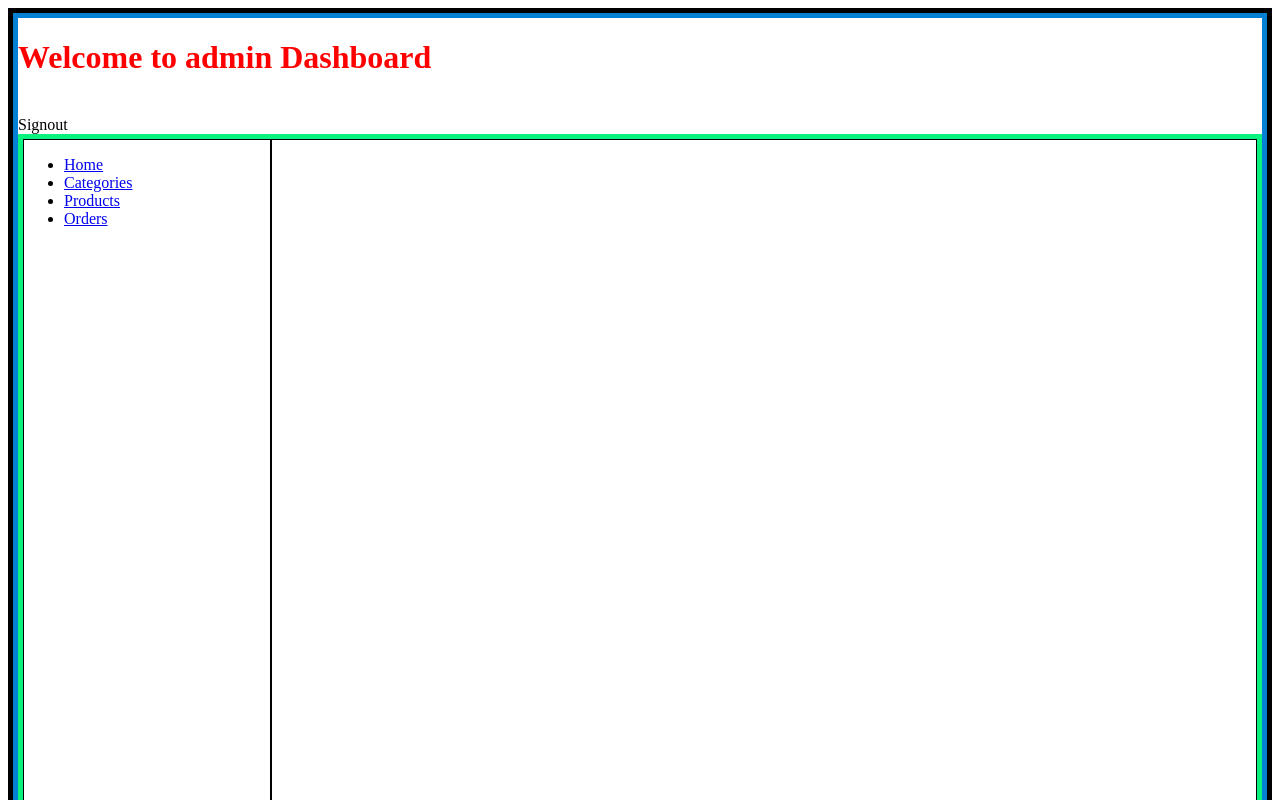
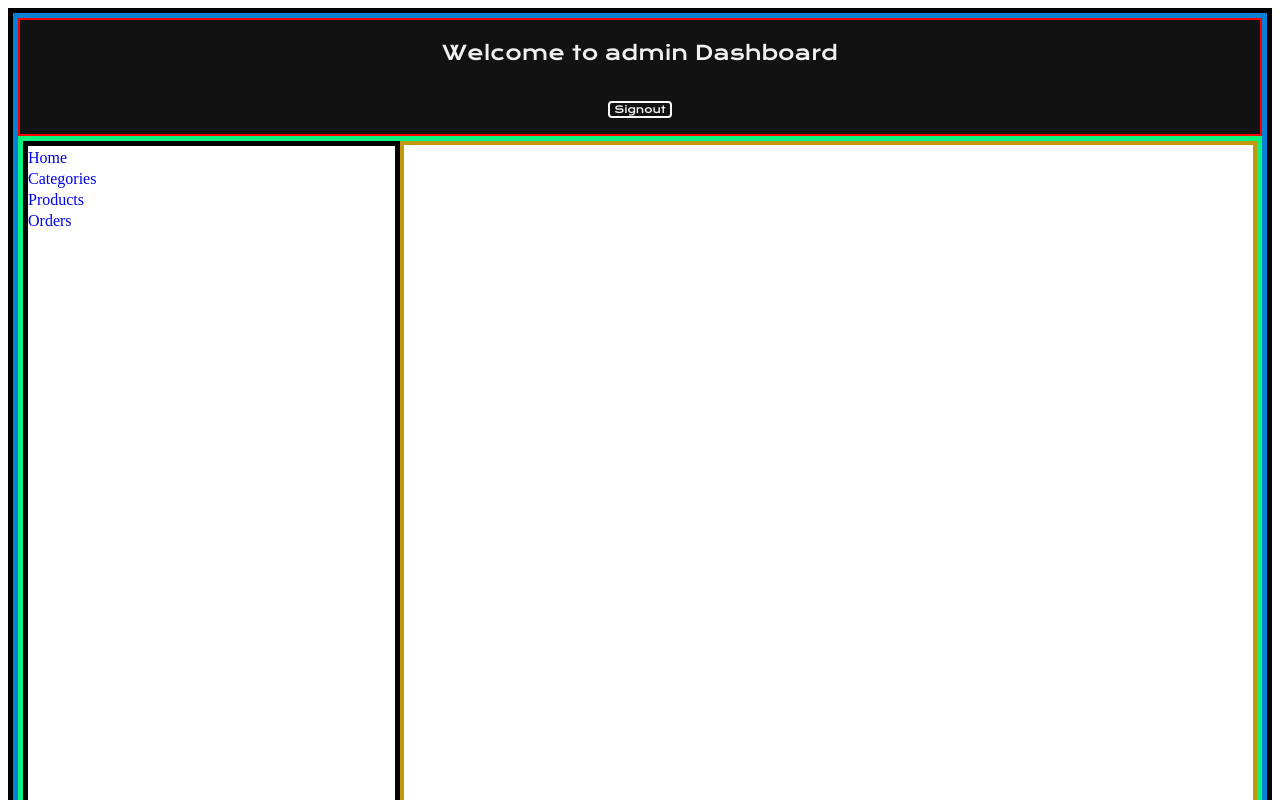
Before and after one commit to harryconcoblanejo/ecommerce-MERN-, a React app in the folder Fend/: page / in a window 1280 px wide. Shown: the top 800 px of the page. Built offline with nearby package versions, Linux system fonts and the light colour scheme; sample sign-in values are in the browser's storage.

Commit message:
18/10/21

```diff
--- a/Fend/src/components/category/index..tsx
+++ b/Fend/src/components/category/index..tsx
@@ -1,6 +1,6 @@
 import axios from '../../helpers/axios';
 import React, { useEffect, useState } from 'react';
-import { Button, Modal } from 'react-bootstrap';
+
 import { useDispatch, useSelector } from 'react-redux';
 import { addCategory, getAllCategory } from '../../redux/actions';
 import { RootState } from '../../redux/reducers';
@@ -17,7 +17,7 @@ const Category = () => {
   const [parentCategoryId, setparentCategoryId] = useState('');
   const [categoryImage, setCategoryImage] = useState('');
 
-  const [update, setUpdate] = useState(0);
+  const [update, setUpdate] = useState(1);
 
   const dispatch = useDispatch();
   useEffect(() => {
@@ -64,8 +64,8 @@ const Category = () => {
     form.append('parentId', parentCategoryId);
     form.append('categoryImage', categoryImage);
 
+    dispatch(addCategory(form));
     setUpdate(update + 1);
-    dispatch(addCategory(form));
   };
   return (
     <Layout sidebar>
--- a/Fend/src/components/header/Header.tsx
+++ b/Fend/src/components/header/Header.tsx
@@ -15,10 +15,6 @@ const Header = () => {
   const renderLoggedInLinks = () => {
     return (
       <div>
-        {/* <NavLink to="signin">Signin</NavLink>
-        <br />
-        <NavLink to="signup">Signup</NavLink> */}
-        <br />
         <span onClick={logout}>Signout</span>
       </div>
     );
@@ -34,9 +30,16 @@ const Header = () => {
     );
   };
   return (
-    <div>
-      <h1>Welcome to admin Dashboard</h1>
-      {auth.authenticate ? renderLoggedInLinks() : renderNonLoggedInLinks()}
+    <div className="header">
+      <p className="headerTitle">Welcome to admin Dashboard</p>
+      <p>
+        {' '}
+        {auth.authenticate ? (
+          <div className="signout">{renderLoggedInLinks()}</div>
+        ) : (
+          renderNonLoggedInLinks()
+        )}{' '}
+      </p>
     </div>
   );
 };
--- /dev/null
+++ b/Fend/src/components/header/header.styes/header.scss
@@ -0,0 +1,26 @@
+@import url('https://fonts.googleapis.com/css2?family=Krona+One&display=swap');
+
+.header {
+  background-color: rgb(19, 18, 18);
+  display: flex;
+  flex-direction: column;
+  border: 2px solid red;
+
+  .headerTitle {
+    color: rgb(240, 240, 240);
+    text-align: center;
+    font-family: 'Krona One', sans-serif;
+    font-size: 20px;
+  }
+  .signout {
+    margin: auto;
+    color: rgb(240, 240, 240);
+    text-align: center;
+    cursor: pointer;
+    width: 60px;
+    border: 2px solid rgb(251, 251, 251);
+    border-radius: 4px;
+    font-family: 'Krona One', sans-serif;
+    font-size: 10px;
+  }
+}
--- a/Fend/src/components/home/homeStyles/homeStyles.scss
+++ b/Fend/src/components/home/homeStyles/homeStyles.scss
@@ -2,9 +2,7 @@ body {
   min-height: 100vh;
   border: 5px solid black;
 }
-h1 {
-  color: red;
-}
+
 .homeContainer {
   display: flex;
   min-height: 100vh;
@@ -13,24 +11,31 @@ h1 {
       height: 100%; */
   border: 5px solid rgb(3, 127, 211);
 }
+
 .subContainer {
   display: flex;
   min-height: 100vh;
-  /* width: 100%;
-      height: 100%; */
+
   border: 5px solid rgb(10, 243, 126);
+
+  .container {
+    display: flex;
+    min-height: 100vh;
+    width: 70%;
+    border: 4px solid rgb(195, 152, 9);
+    box-sizing: border-box;
+  }
 }
 .sideBar {
   display: flex;
+  flex-direction: column;
   min-height: 100vh;
-  width: 20%;
-  /* height: 100%; */
+  width: 30%;
 
-  border: 1px solid rgb(2, 2, 2);
+  .sidebarLink {
+    text-decoration: none;
+    margin-top: 3px;
+  }
+
+  border: 5px solid rgb(2, 2, 2);
 }
-.container {
-  display: flex;
-  min-height: 100vh;
-  width: 80%;
-  border: 1px solid rgb(2, 2, 2);
-}
--- a/Fend/src/components/home/index.tsx
+++ b/Fend/src/components/home/index.tsx
@@ -12,31 +12,10 @@ import { RootState } from '../../redux/reducers';
 import Header from '../header/Header';
 import Layout from '../layout';
 import './homeStyles/index.scss';
+import '../header/header.styes/header.scss';
 
 const Home = () => {
-  return (
-    <Layout sidebar>
-      {/* <div className="subContainer">
-        <div className="sideBar">
-          <ul>
-            <li>
-              <NavLink to={'/'}>Home</NavLink>{' '}
-            </li>
-
-            <li>
-              <NavLink to={'/Products'}>Products</NavLink>{' '}
-            </li>
-
-            <li>
-              <NavLink to={'/Orders'}>Orders</NavLink>
-            </li>
-          </ul>
-        </div>
-
-        <div className="container">container</div>
-      </div> */}
-    </Layout>
-  );
+  return <Layout sidebar></Layout>;
 };
 
 export default Home;
--- a/Fend/src/components/layout/index.tsx
+++ b/Fend/src/components/layout/index.tsx
@@ -10,22 +10,21 @@ const Layout = (props: any) => {
       {props.sidebar ? (
         <div className="subContainer">
           <div className="sideBar">
-            <ul>
-              <li>
-                <NavLink to={'/'}>Home</NavLink>
-              </li>
-              <li>
-                <NavLink to={'/category'}>Categories</NavLink>
-              </li>
+            <NavLink className="sidebarLink" to={'/'}>
+              Home
+            </NavLink>
 
-              <li>
-                <NavLink to={'/Products'}>Products</NavLink>
-              </li>
+            <NavLink className="sidebarLink" to={'/category'}>
+              Categories
+            </NavLink>
 
-              <li>
-                <NavLink to={'/Orders'}>Orders</NavLink>
-              </li>
-            </ul>
+            <NavLink className="sidebarLink" to={'/Products'}>
+              Products
+            </NavLink>
+
+            <NavLink className="sidebarLink" to={'/Orders'}>
+              Orders
+            </NavLink>
           </div>
 
           <div className="container">{props.children}</div>
--- a/Fend/src/components/products/index.tsx
+++ b/Fend/src/components/products/index.tsx
@@ -1,9 +1,49 @@
-import React from 'react';
+import React, { useState } from 'react';
 import { NavLink } from 'react-router-dom';
 import Layout from '../layout';
 
+import { useDispatch, useSelector } from 'react-redux';
+import { addCategory, getAllCategory } from '../../redux/actions';
+import { RootState } from '../../redux/reducers';
+declare module 'react' {
+  interface HTMLAttributes<T> extends AriaAttributes, DOMAttributes<T> {
+    // extends React's HTMLAttributes
+    label?: string;
+  }
+}
+
 const Products = () => {
-  return <Layout sidebar>Products</Layout>;
+  const [productName, setProductName] = useState('');
+  const [quantity, setQuantity] = useState('');
+  const [price, setPrice] = useState('');
+  const [description, setDescription] = useState('');
+  const [productImages, setProductImages] = useState('');
+  const [category, setCategory] = useState([]);
+
+  const handleSubmit = async (e: any) => {
+    e.preventDefault();
+  };
+  return (
+    <Layout sidebar>
+      <div className="productsContainer">
+        <h3> My Products</h3>
+
+        <form
+          className="addProduct"
+          encType="multipart/form-data" /* onSubmit={#} */
+        >
+          <input
+            label="Product Name"
+            type="text"
+            placeholder={`Product Name`}
+            value={productName}
+            name="productName"
+            onChange={(e) => setProductName(e.target.value)}
+          />
+        </form>
+      </div>
+    </Layout>
+  );
 };
 
 export default Products;
```
